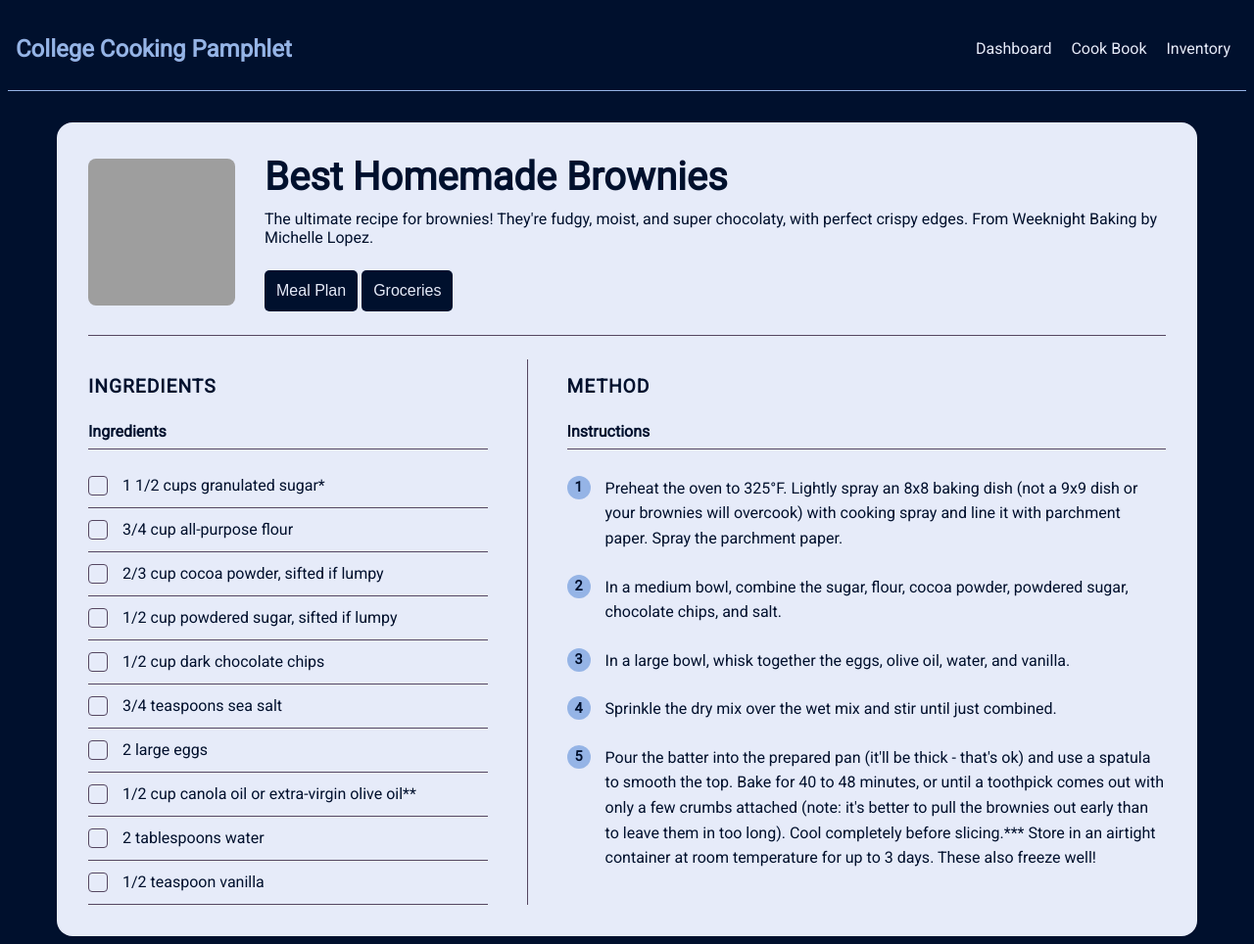
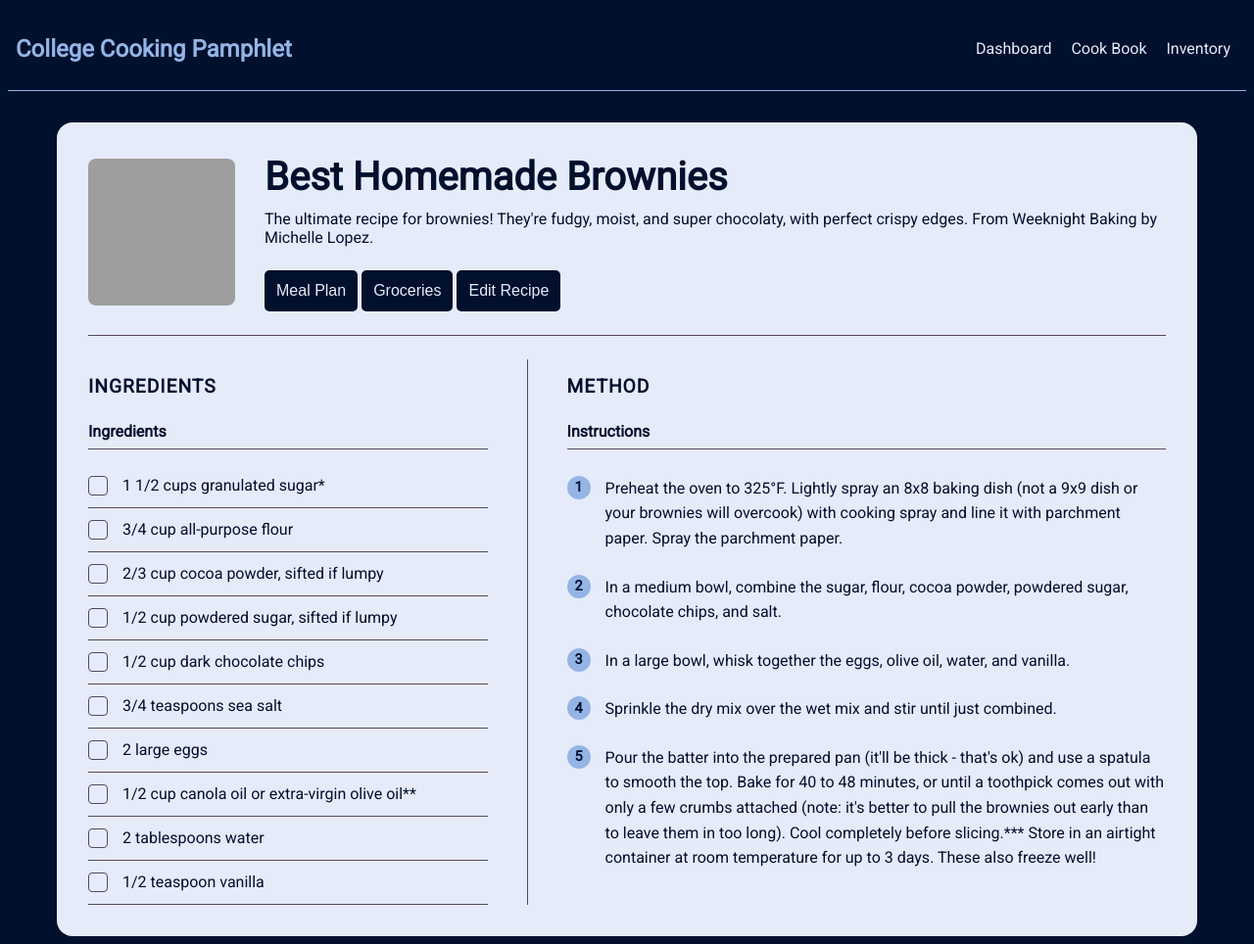
Before and after one commit to ThePerezenator/ccp, a Flask app: a page that uses templates/recipe.html in a window 1280 px wide. Shown: the whole page at 98% size. Run offline with Flask 3, Linux system fonts and the light colour scheme; data comes from the database, SQL or seed files in the repository; grey boxes are pictures that could not be loaded.

Commit message:
edit recipe update

```diff
--- a/sqlite.py
+++ b/sqlite.py
@@ -7,7 +7,7 @@ def create_table_recipes():
 	try:
 		conn = sqlite3.connect("database.db")
 		c = conn.cursor()
-		c.execute(f'CREATE TABLE IF NOT EXISTS recipes(id INTEGER PRIMARY KEY, name TEXT UNIQUE, description TEXT, ingredients TEXT, instructions TEXT, image_url TEXT)')
+		c.execute(f'CREATE TABLE IF NOT EXISTS recipes(id INTEGER PRIMARY KEY, name TEXT UNIQUE, description TEXT, ingredients TEXT, instructions TEXT, image_url TEXT, notes TEXT)')
 		print(f"database CREATED")
 	except Error as e:
 		print(e)
@@ -36,6 +36,7 @@ def open(recipe_name):
 	try:
 		print(f"opening {recipe_name}")
 		conn = sqlite3.connect("database.db")
+		conn.row_factory = sqlite3.Row # Allows accessing columns by name
 		c = conn.cursor()
 		c.execute("SELECT * from recipes WHERE name = ?", (recipe_name,))
 		return(c.fetchone())
@@ -160,5 +161,38 @@ def add_ingredient(quantity, code, product_name, brand, single_quantity, product
 		if conn:
 			conn.close()
 
+def update_recipe(original_name, description, ingredients_json, instructions_json, notes):
+	"""Updates an existing recipe."""
+	try:
+		conn = sqlite3.connect("database.db")
+		c = conn.cursor()
+		c.execute("""
+			UPDATE recipes
+			SET description = ?, ingredients = ?, instructions = ?, notes = ?
+			WHERE name = ?
+		""", (description, ingredients_json, instructions_json, notes, original_name))
+		conn.commit()
+		print(f"Updated recipe: {original_name}")
+	except Error as e:
+		print(f"Error updating recipe: {e}")
+	finally:
+		if conn:
+			conn.close()
+
+def migrate_add_notes_to_recipes():
+    """Adds the 'notes' column to the recipes table if it doesn't exist."""
+    try:
+        conn = sqlite3.connect("database.db")
+        c = conn.cursor()
+        c.execute("PRAGMA table_info(recipes)")
+        columns = [column[1] for column in c.fetchall()]
+        if 'notes' not in columns:
+            c.execute('ALTER TABLE recipes ADD COLUMN notes TEXT')
+            print("Added 'notes' column to 'recipes' table.")
+            conn.commit()
+    except Error as e:
+        print(f"Error during migration: {e}")
+
 create_table_recipes()
 create_table_inventory()
+migrate_add_notes_to_recipes()
--- a/static/styles.css
+++ b/static/styles.css
@@ -85,6 +85,10 @@ button:hover {
     background-color: #554761;
 }
 
+button a{
+    color:#e6ebf9;
+}
+
 input {
     padding: 10px;
     background-color: #e6ebf9;
--- a/templates/recipe.html
+++ b/templates/recipe.html
@@ -19,6 +19,7 @@
                 <div class="recipe-actions">
                     <button>Meal Plan</button>
                     <button>Groceries</button>
+                    <button><a href="{{ url_for('edit_recipe', recipe_name=recipe.name) }}">Edit Recipe</a></button>
                 </div>
             </div>
         </div>
@@ -46,6 +47,11 @@
                         {% endfor %}
                     </ol>
                 {% endfor %}
+
+                {% if recipe.notes %}
+                    <h3>Notes</h3>
+                    <p style="white-space: pre-wrap;">{{ recipe.notes }}</p>
+                {% endif %}
             </div>
         </div>
     </div>
--- a/webserver.py
+++ b/webserver.py
@@ -30,13 +30,51 @@ def recipe(recipe_name):
     if recipe_data is None:
         abort(404)
     full_recipe = {
-        "name": recipe_data[1],
-        "description": recipe_data[2],
-        "ingredients": json.loads(recipe_data[3]),
-        "instructions": json.loads(recipe_data[4]),
-        "image_url": recipe_data[5]
+        "name": recipe_data['name'],
+        "description": recipe_data['description'],
+        "ingredients": json.loads(recipe_data['ingredients']),
+        "instructions": json.loads(recipe_data['instructions']),
+        "image_url": recipe_data['image_url'],
+        "notes": recipe_data['notes']
     }
     return render_template("recipe.html", recipe=full_recipe)
+
+#edit recipe
+@app.route("/recipe/<recipe_name>/edit", methods=["GET", "POST"])
+def edit_recipe(recipe_name):
+    if request.method == "POST":
+        description = request.form.get("description")
+        # Split textareas back into lists, removing any blank lines
+        ingredients_list = [line.strip() for line in request.form.get("ingredients", "").split('\n') if line.strip()]
+        instructions_list = [line.strip() for line in request.form.get("instructions", "").split('\n') if line.strip()]
+        notes = request.form.get("notes")
+
+        # Re-create the JSON structure. This assumes a single category.
+        ingredients_json = json.dumps({"Ingredients": ingredients_list})
+        instructions_json = json.dumps({"Instructions": instructions_list})
+
+        sqlite.update_recipe(recipe_name, description, ingredients_json, instructions_json, notes)
+        flash(f"Successfully updated '{recipe_name}'!", 'success')
+        return redirect(url_for('recipe', recipe_name=recipe_name))
+
+    # For GET request, show the edit form
+    recipe_data = sqlite.open(recipe_name)
+    if recipe_data is None:
+        abort(404)
+
+    # Unpack the JSON for the textareas.
+    # The .get('Ingredients', []) provides a default empty list to prevent errors.
+    ingredients_dict = json.loads(recipe_data['ingredients'])
+    instructions_dict = json.loads(recipe_data['instructions'])
+
+    editable_recipe = {
+        "name": recipe_data['name'],
+        "description": recipe_data['description'],
+        "ingredients": ingredients_dict.get('Ingredients', []),
+        "instructions": instructions_dict.get('Instructions', []),
+        "notes": recipe_data['notes']
+    }
+    return render_template("edit_recipe.html", recipe=editable_recipe)
 
 #import recipe
 @app.route("/import/url", methods=["POST"])
```
Also changed, not shown: static/edit_recipe.css (added, +19 -0 lines), templates/edit_recipe.html (added, +32 -0 lines), static/recipe.css (line endings or trailing spaces).
